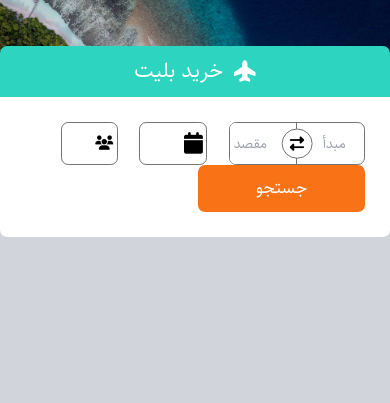
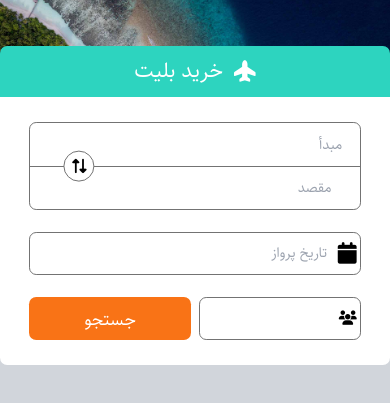
Before and after one commit to rezasoumi/Web_Programming_SharifUniversity, a website built with webpack: page src/index.html in a window 390 px wide. Shown: the part 61-464 px from the top of the page. Built offline with nearby package versions, Linux system fonts and the light colour scheme; files whose address does not match are found by name.

Commit message:
Add responsiveness to choose flight section

```diff
--- a/src/index.html
+++ b/src/index.html
@@ -12,11 +12,10 @@
     <header class="fixed z-10 w-screen">
       <div class="m-auto flex max-w-7xl items-center justify-between px-3">
         <a class="py-3.5" href=".">
-          <img alt="Mahan Logo" class="w-32 sm:w-44" src="./img/mahan-logo.svg" />
+          <img alt="Mahan Logo" class="w-32 sm:w-44" src="img/mahan-logo.svg" />
         </a>
         <div class="flex items-center">
           <button
-            id="login"
             class="h-fit whitespace-nowrap rounded-lg border border-solid border-white px-9 py-2.5 text-white transition-all hover:bg-white hover:text-black max-sm:hidden"
             type="button"
           >
@@ -44,7 +43,7 @@
       </div>
     </header>
     <main>
-      <img alt="Banner Picture" src="./img/home-banner.jpg" />
+      <img alt="Banner Picture" src="img/home-banner.jpg" />
       <article
         class="relative m-auto -mt-[50px] max-w-7xl overflow-hidden rounded-lg"
       >
@@ -54,64 +53,63 @@
           ></span>
           خرید بلیت
         </header>
-        <div class="flex flex-wrap bg-white p-7">
+        <div class="flex flex-wrap justify-center bg-white p-7">
+          <div class="mb-6 w-full px-1 sm:w-3/5 lg:mb-0 lg:w-2/5">
             <div
-            class="relative flex h-12 w-2/5 overflow-hidden rounded-lg border border-solid border-neutral-500"
+              class="relative flex h-full flex-wrap overflow-hidden rounded-lg border border-solid border-neutral-500"
             >
-            <label class="h-full w-1/2 pr-5">
+              <label class="h-12 w-full pr-5 sm:w-1/2">
                 <input
-                id="from"
                   autocomplete="off"
                   class="h-full outline-0"
                   placeholder="مبدأ"
-                list="from-list"
                 />
-              <datalist id="from-list"></datalist>
               </label>
               <span
-              class="fa-solid fa-right-left absolute left-1/2 top-1/2 -translate-x-1/2 -translate-y-1/2 cursor-pointer rounded-full border border-solid border-neutral-500 bg-white p-2"
+                class="fa-solid fa-right-left absolute left-[15%] top-1/2 -translate-x-1/2 -translate-y-1/2 cursor-pointer rounded-full border border-solid border-neutral-500 bg-white p-2 max-sm:rotate-90 sm:left-1/2"
               ></span>
               <label
-              class="h-full w-1/2 border-r border-solid border-neutral-500 pr-8"
+                class="h-12 w-full border-solid border-neutral-500 pr-8 max-sm:border-t sm:w-1/2 sm:border-r"
               >
                 <input
-                id="to"
                   autocomplete="off"
                   class="h-full outline-0"
                   placeholder="مقصد"
-                list="to-list"
                 />
-              <datalist id="to-list"></datalist>
               </label>
             </div>
+          </div>
+          <div class="mb-6 h-12 w-full px-1 sm:w-2/5 lg:mb-0 lg:w-1/4">
             <div
-            class="mx-6 flex h-12 w-1/5 items-center overflow-hidden rounded-lg border border-solid border-neutral-500"
+              class="flex h-full items-center overflow-hidden rounded-lg border border-solid border-neutral-500"
             >
               <span class="fa-regular fa-calendar px-1 text-2xl"></span>
               <label class="pr-2">
                 <input
-                id="date"
                   class="h-full outline-0"
                   placeholder="تاریخ پرواز"
                   readonly
-                type="date"
                 />
               </label>
             </div>
+          </div>
+          <div class="h-12 w-1/2 px-1 lg:w-1/6">
             <div
-            class="ml-6 flex h-12 w-1/6 items-center overflow-hidden rounded-lg border border-solid border-neutral-500"
+              class="flex h-full items-center overflow-hidden rounded-lg border border-solid border-neutral-500"
             >
               <span class="fa-solid fa-users px-1"></span>
               <label class="pr-2">
                 <input class="h-full outline-0" readonly />
               </label>
             </div>
+          </div>
+          <div class="h-12 w-1/2 px-1 lg:w-1/6">
             <button
-            id="show-flights"
-            class="rounded-lg bg-orange-500 py-3 px-16 text-xl text-white hover:bg-orange-400 hover:transition-all"
+              class="h-full w-full rounded-lg bg-orange-500 py-3 text-center text-xl text-white hover:bg-orange-400 hover:transition-all"
             >
               جستجو
             </button>
+          </div>
         </div>
       </article>
     </main>
```
Lines whose indentation alone changed are shown as unchanged.
